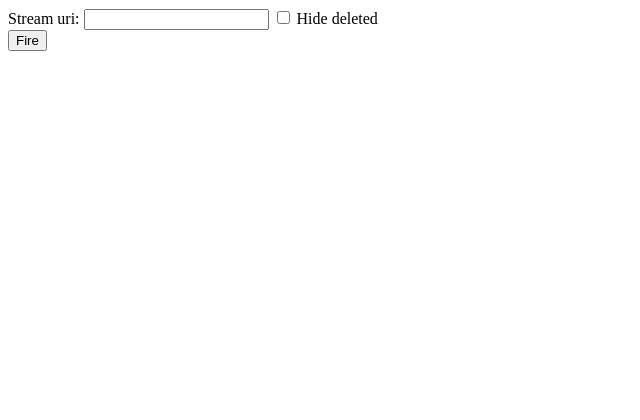
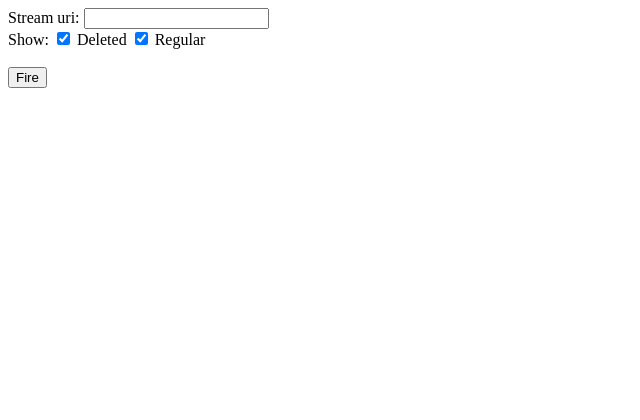
Before and after one commit to fnmdx111/createfile, a Flask app: page /index in a window 1280 px wide; the page is wider, and only the part inside the window is pictured. Shown: the top 420 px of that part, without its empty margins (0-640 px from the left). Run offline with Flask 2, Linux system fonts and the light colour scheme; parts of the project's set-up code (start-up, migrations or seed data) failed here and were passed over; some libraries are stand-ins or nearby versions.

Commit message:
implement file display switches, closes #9

```diff
--- /dev/null
+++ b/web/misc.py
@@ -0,0 +1,3 @@
+# encoding: utf-8
+
+from_js_bool = lambda b: b == 'true'
--- a/web/server.py
+++ b/web/server.py
@@ -6,6 +6,7 @@ from drive.disk import get_drive_obj
 from drive.fs.fat32 import FAT32
 from stream import ImageStream, WindowsPhysicalDriveStream
 from web import config
+from web.misc import from_js_bool
 
 app = Flask(__name__)
 
@@ -26,7 +27,7 @@ def prepare_partitions(stream_uri):
     return partitions
 
 
-def get_cl(stream_uri, hide_deleted=False):
+def get_cl(stream_uri, show_deleted=True, show_regular=True):
     files = []
     fp_idx_table = defaultdict(dict)
     for partition in prepare_partitions(stream_uri):
@@ -34,7 +35,10 @@ def get_cl(stream_uri, hide_deleted=False):
 
         for ts, obj in entries.iterrows():
             if obj.is_deleted:
-                if hide_deleted:
+                if not show_deleted:
+                    continue
+            else:
+                if not show_regular:
                     continue
 
             js_timestamp = ts.timestamp() * 1000
@@ -59,17 +63,18 @@ def get_cl(stream_uri, hide_deleted=False):
 def get_cluster_lists(fn=''):
     if request.method == 'POST':
         fn = request.form['stream_uri']
-        hide_deleted = (False if request.form['hide_deleted'] == 'false'
-                        else True)
+        show_deleted = from_js_bool(request.form['deleted'])
+        show_regular = from_js_bool(request.form['regular'])
     else:
         if 'favicon.ico' in fn:
             return b''
         if fn:
             ns = fn.split('/')
             fn = os.path.join(ns[0] + ':/', *ns[1:])
-        hide_deleted = False
+        show_deleted = True
+        show_regular = True
 
-    files, fp_idx_table = get_cl(fn, hide_deleted)
+    files, fp_idx_table = get_cl(fn, show_deleted, show_regular)
 
     return jsonify(files=files, idx_table=fp_idx_table)
 
--- a/web/static/js/draw.js
+++ b/web/static/js/draw.js
@@ -68,7 +68,8 @@
     _show_loading();
     return $.post('/cl', {
       stream_uri: stream_uri,
-      hide_deleted: $('#hide_deleted').prop('checked')
+      deleted: $('#deleted').prop('checked'),
+      regular: $('#regular').prop('checked')
     }, function(result) {
       var data, draw_fc_graph, draw_graph, fc_graph, fc_options, graph, idx_table, options, stream_title, _c_max, _c_min, _cl_fc, _cl_flattened;
       _hide_loading();
--- a/web/templates/index.html
+++ b/web/templates/index.html
@@ -14,10 +14,17 @@
                 <label>Stream uri:
                     <input type="text" id="stream_uri" />
                 </label>
-                <label>
-                    <input type="checkbox" id="hide_deleted" />
-                    Hide deleted
-                </label>
+                <div>
+                    Show:
+                    <label>
+                        <input type="checkbox" id="deleted" checked />
+                        Deleted
+                    </label>
+                    <label>
+                        <input type="checkbox" id="regular" checked />
+                        Regular
+                    </label>
+                </div>
                 <br />
                 <input type="button" id="fire_post" value="Fire" />
             </form>
```
Also changed, not shown: 2 other files.
